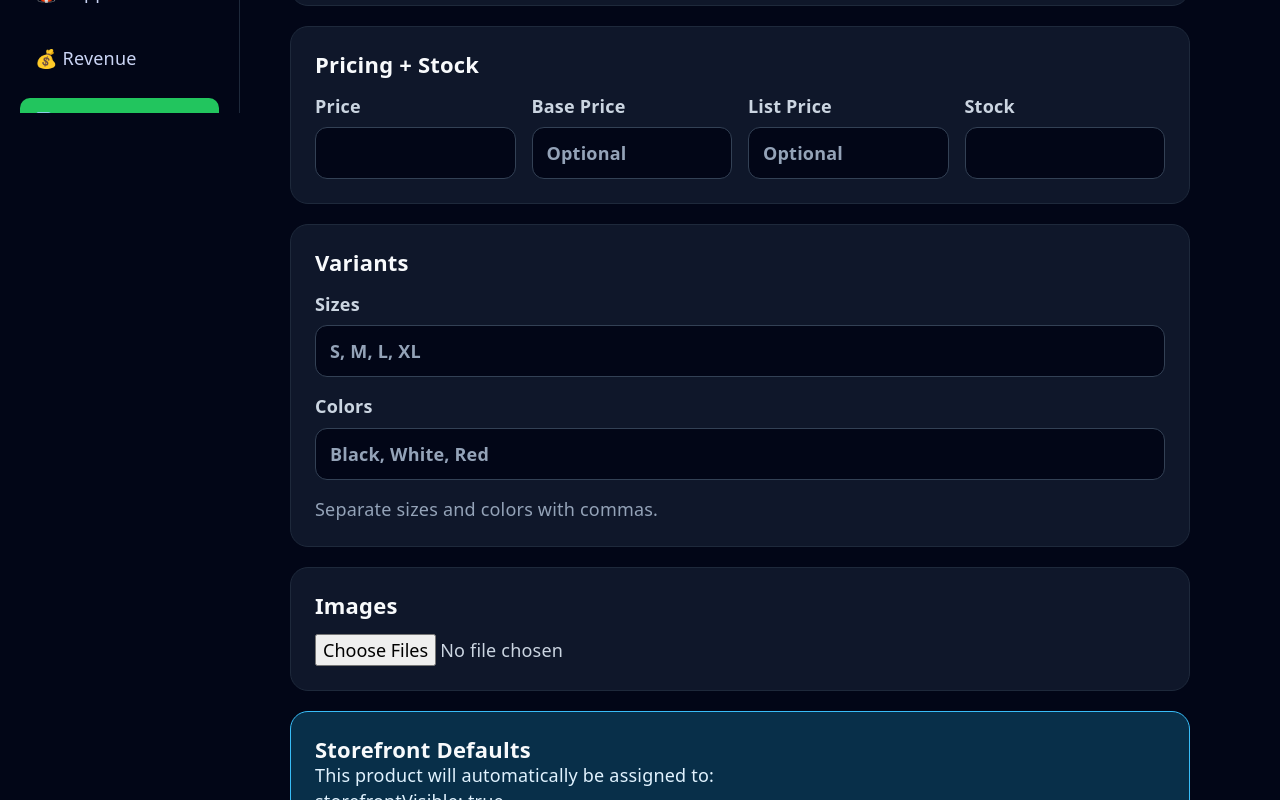
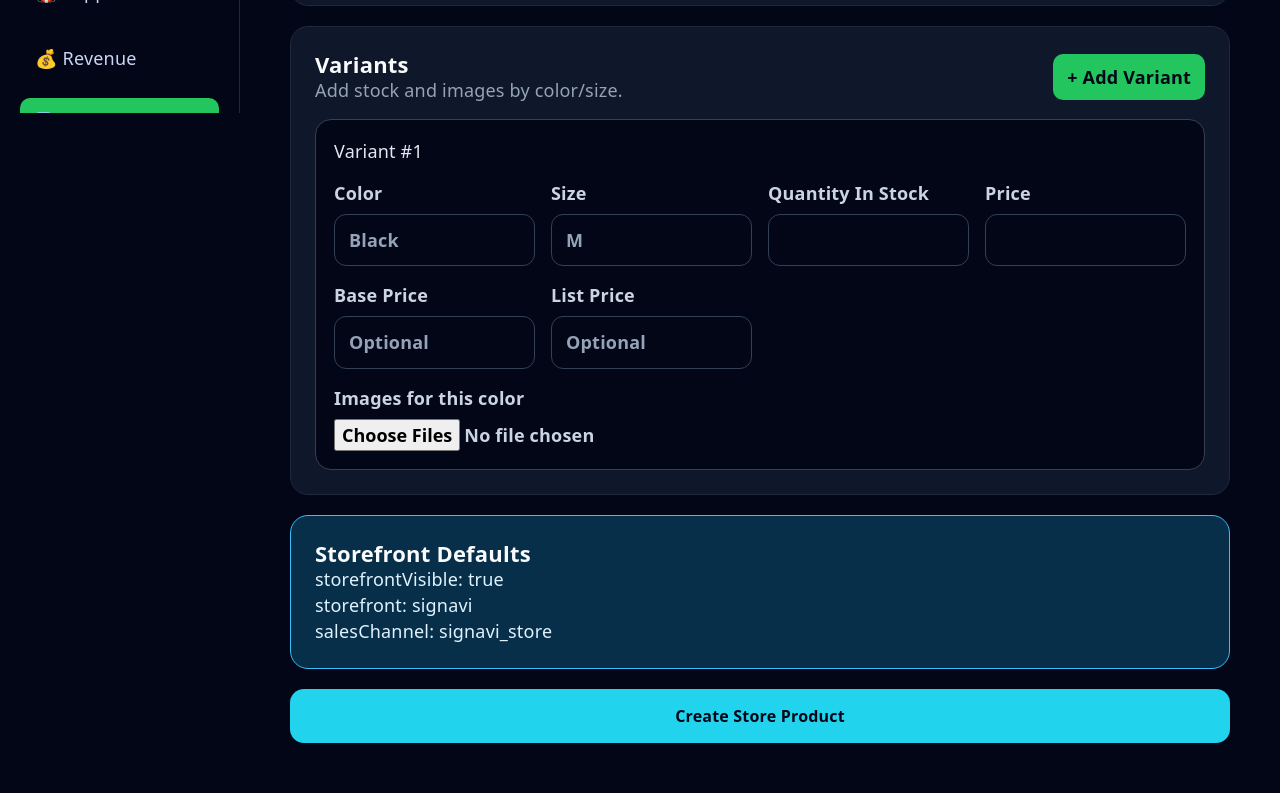
Before and after one commit to outlandi-co/signavi-studio, a React (Vite) app: page /admin/signavi-store/create in a window 1280 px wide. Shown: the part 760-1560 px from the top of the page. Built offline with nearby package versions, Linux system fonts and the light colour scheme; no server answers; sample sign-in values are in the browser's storage.

Commit message:
Add advanced storefront variant inventory system

```diff
--- a/src/pages/admin/signavi-store/CreateStoreProduct.jsx
+++ b/src/pages/admin/signavi-store/CreateStoreProduct.jsx
@@ -1,6 +1,16 @@
 import { useState } from "react"
 import { useNavigate } from "react-router-dom"
 import api from "../../../services/api"
+
+const blankVariant = {
+  color: "",
+  size: "",
+  stock: "",
+  price: "",
+  basePrice: "",
+  listPrice: "",
+  images: []
+}
 
 export default function CreateStoreProduct() {
   const navigate = useNavigate()
@@ -9,16 +19,13 @@ export default function CreateStoreProduct() {
     name: "",
     description: "",
     category: "",
-    price: "",
-    basePrice: "",
-    listPrice: "",
-    stock: "",
-    productType: "physical",
-    sizes: "",
-    colors: ""
+    productType: "physical"
   })
 
-  const [images, setImages] = useState([])
+  const [variants, setVariants] = useState([
+    { ...blankVariant }
+  ])
+
   const [saving, setSaving] = useState(false)
 
   const updateForm = (field, value) => {
@@ -28,8 +35,37 @@ export default function CreateStoreProduct() {
     }))
   }
 
-  const handleImages = (event) => {
-    setImages(Array.from(event.target.files || []))
+  const updateVariant = (index, field, value) => {
+    setVariants(prev =>
+      prev.map((variant, i) =>
+        i === index
+          ? { ...variant, [field]: value }
+          : variant
+      )
+    )
+  }
+
+  const updateVariantImages = (index, files) => {
+    setVariants(prev =>
+      prev.map((variant, i) =>
+        i === index
+          ? { ...variant, images: Array.from(files || []) }
+          : variant
+      )
+    )
+  }
+
+  const addVariant = () => {
+    setVariants(prev => [
+      ...prev,
+      { ...blankVariant }
+    ])
+  }
+
+  const removeVariant = (index) => {
+    setVariants(prev =>
+      prev.filter((_, i) => i !== index)
+    )
   }
 
   const createProduct = async (event) => {
@@ -38,78 +74,76 @@ export default function CreateStoreProduct() {
     try {
       setSaving(true)
 
+      const validVariants = variants.filter(variant =>
+        variant.color.trim() &&
+        variant.size.trim()
+      )
+
+      if (validVariants.length === 0) {
+        alert("Add at least one color/size variant.")
+        return
+      }
+
+      const firstVariant = validVariants[0]
+
+      const uniqueSizes = [
+        ...new Set(validVariants.map(variant => variant.size.trim()))
+      ]
+
+      const uniqueColors = [
+        ...new Map(
+          validVariants.map(variant => [
+            variant.color.trim(),
+            { name: variant.color.trim() }
+          ])
+        ).values()
+      ]
+
+      const totalStock = validVariants.reduce((sum, variant) => {
+        return sum + Number(variant.stock || 0)
+      }, 0)
+
       const formData = new FormData()
 
       formData.append("name", form.name)
       formData.append("description", form.description)
       formData.append("category", form.category)
-
       formData.append("productType", form.productType)
 
-      formData.append("price", form.price)
-      formData.append("basePrice", form.basePrice || form.price)
-      formData.append("listPrice", form.listPrice || form.price)
+      formData.append("price", firstVariant.price || 0)
+      formData.append("basePrice", firstVariant.basePrice || firstVariant.price || 0)
+      formData.append("listPrice", firstVariant.listPrice || firstVariant.price || 0)
 
-      formData.append("stock", form.stock)
-      formData.append("quantity", form.stock)
+      formData.append("stock", totalStock)
+      formData.append("quantity", totalStock)
 
       formData.append("storefrontVisible", "true")
       formData.append("storefront", "signavi")
       formData.append("salesChannel", "signavi_store")
       formData.append("active", "true")
 
-      const sizes = form.sizes
-        .split(",")
-        .map(size => size.trim())
-        .filter(Boolean)
+      formData.append("sizes", JSON.stringify(uniqueSizes))
+      formData.append("colors", JSON.stringify(uniqueColors))
 
-      const colors = form.colors
-        .split(",")
-        .map(color => ({
-          name: color.trim()
+      const cleanVariants = validVariants.map(variant => ({
+        color: variant.color.trim(),
+        size: variant.size.trim(),
+        stock: Number(variant.stock || 0),
+        quantity: Number(variant.stock || 0),
+        price: Number(variant.price || firstVariant.price || 0),
+        basePrice: Number(variant.basePrice || variant.price || firstVariant.price || 0),
+        listPrice: Number(variant.listPrice || variant.price || firstVariant.price || 0)
       }))
-        .filter(color => color.name)
 
-      formData.append(
-        "sizes",
-        JSON.stringify(sizes.length ? sizes : ["One Size"])
-      )
+      formData.append("variants", JSON.stringify(cleanVariants))
 
-      formData.append(
-        "colors",
-        JSON.stringify(colors.length ? colors : [{ name: "Default" }])
-      )
+      validVariants.forEach(variant => {
+        variant.images.forEach(file => {
+          formData.append("images", file)
 
-      const variants = []
-
-      const finalSizes = sizes.length ? sizes : ["One Size"]
-      const finalColors = colors.length ? colors : [{ name: "Default" }]
-
-      finalColors.forEach(color => {
-        finalSizes.forEach(size => {
-          variants.push({
-            color: color.name,
-            size,
-            stock: Number(form.stock || 0),
-            quantity: Number(form.stock || 0),
-            price: Number(form.price || 0),
-            basePrice: Number(form.basePrice || form.price || 0),
-            listPrice: Number(form.listPrice || form.price || 0)
+          // Backend currently maps uploaded images by color.
+          formData.append("imageColors", variant.color.trim())
         })
-        })
-      })
-
-      formData.append(
-        "variants",
-        JSON.stringify(variants)
-      )
-
-      images.forEach(file => {
-        formData.append("images", file)
-        formData.append(
-          "imageColors",
-          colors[0]?.name || "Default"
-        )
       })
 
       await api.post(
@@ -143,7 +177,7 @@ export default function CreateStoreProduct() {
         <div>
           <h1 style={title}>➕ Create Store Product</h1>
           <p style={subtitle}>
-            Create products specifically for signavi.store
+            Add products for signavi.store with stock per size/color.
           </p>
         </div>
 
@@ -152,7 +186,7 @@ export default function CreateStoreProduct() {
           onClick={() => navigate("/admin/signavi-store/products")}
           style={backButton}
         >
-          ← Back to Store Products
+          ← Back
         </button>
       </div>
 
@@ -207,9 +241,82 @@ export default function CreateStoreProduct() {
         </section>
 
         <section style={section}>
-          <h2 style={sectionTitle}>Pricing + Stock</h2>
+          <div style={variantHeader}>
+            <div>
+              <h2 style={sectionTitle}>Variants</h2>
+              <p style={helper}>
+                Add stock and images by color/size.
+              </p>
+            </div>
+
+            <button
+              type="button"
+              onClick={addVariant}
+              style={smallButton}
+            >
+              + Add Variant
+            </button>
+          </div>
+
+          {variants.map((variant, index) => (
+            <div key={index} style={variantBox}>
+              <div style={variantTop}>
+                <h3 style={variantTitle}>
+                  Variant #{index + 1}
+                </h3>
+
+                {variants.length > 1 && (
+                  <button
+                    type="button"
+                    onClick={() => removeVariant(index)}
+                    style={dangerSmallButton}
+                  >
+                    Remove
+                  </button>
+                )}
+              </div>
 
               <div style={grid2}>
+                <label style={label}>
+                  Color
+                  <input
+                    required
+                    value={variant.color}
+                    onChange={event =>
+                      updateVariant(index, "color", event.target.value)
+                    }
+                    style={input}
+                    placeholder="Black"
+                  />
+                </label>
+
+                <label style={label}>
+                  Size
+                  <input
+                    required
+                    value={variant.size}
+                    onChange={event =>
+                      updateVariant(index, "size", event.target.value)
+                    }
+                    style={input}
+                    placeholder="M"
+                  />
+                </label>
+
+                <label style={label}>
+                  Quantity In Stock
+                  <input
+                    required
+                    type="number"
+                    min="0"
+                    value={variant.stock}
+                    onChange={event =>
+                      updateVariant(index, "stock", event.target.value)
+                    }
+                    style={input}
+                  />
+                </label>
+
                 <label style={label}>
                   Price
                   <input
@@ -217,8 +324,10 @@ export default function CreateStoreProduct() {
                     type="number"
                     min="0"
                     step="0.01"
-                value={form.price}
-                onChange={event => updateForm("price", event.target.value)}
+                    value={variant.price}
+                    onChange={event =>
+                      updateVariant(index, "price", event.target.value)
+                    }
                     style={input}
                   />
                 </label>
@@ -229,8 +338,10 @@ export default function CreateStoreProduct() {
                     type="number"
                     min="0"
                     step="0.01"
-                value={form.basePrice}
-                onChange={event => updateForm("basePrice", event.target.value)}
+                    value={variant.basePrice}
+                    onChange={event =>
+                      updateVariant(index, "basePrice", event.target.value)
+                    }
                     style={input}
                     placeholder="Optional"
                   />
@@ -242,79 +353,40 @@ export default function CreateStoreProduct() {
                     type="number"
                     min="0"
                     step="0.01"
-                value={form.listPrice}
-                onChange={event => updateForm("listPrice", event.target.value)}
+                    value={variant.listPrice}
+                    onChange={event =>
+                      updateVariant(index, "listPrice", event.target.value)
+                    }
                     style={input}
                     placeholder="Optional"
                   />
                 </label>
+              </div>
 
               <label style={label}>
-              Stock
-              <input
-                required
-                type="number"
-                min="0"
-                value={form.stock}
-                onChange={event => updateForm("stock", event.target.value)}
-                style={input}
-              />
-            </label>
-          </div>
-        </section>
-
-        <section style={section}>
-          <h2 style={sectionTitle}>Variants</h2>
-
-          <label style={label}>
-            Sizes
-            <input
-              value={form.sizes}
-              onChange={event => updateForm("sizes", event.target.value)}
-              style={input}
-              placeholder="S, M, L, XL"
-            />
-          </label>
-
-          <label style={label}>
-            Colors
-            <input
-              value={form.colors}
-              onChange={event => updateForm("colors", event.target.value)}
-              style={input}
-              placeholder="Black, White, Red"
-            />
-          </label>
-
-          <p style={helper}>
-            Separate sizes and colors with commas.
-          </p>
-        </section>
-
-        <section style={section}>
-          <h2 style={sectionTitle}>Images</h2>
-
+                Images for this color
                 <input
                   type="file"
                   multiple
                   accept="image/*"
-            onChange={handleImages}
+                  onChange={event =>
+                    updateVariantImages(index, event.target.files)
+                  }
                   style={fileInput}
                 />
+              </label>
 
-          {images.length > 0 && (
+              {variant.images.length > 0 && (
                 <p style={helper}>
-              {images.length} image(s) selected
+                  {variant.images.length} image(s) selected for {variant.color || "this variant"}
                 </p>
               )}
+            </div>
+          ))}
         </section>
 
         <section style={lockedBox}>
           <h2 style={sectionTitle}>Storefront Defaults</h2>
-
-          <p>
-            This product will automatically be assigned to:
-          </p>
 
           <ul>
             <li>storefrontVisible: true</li>
@@ -364,7 +436,7 @@ const subtitle = {
 const formStyle = {
   display: "grid",
   gap: 20,
-  maxWidth: 900
+  maxWidth: 1000
 }
 
 const section = {
@@ -446,3 +518,50 @@ const backButton = {
   fontWeight: "bold",
   cursor: "pointer"
 }
+
+const variantHeader = {
+  display: "flex",
+  justifyContent: "space-between",
+  alignItems: "center",
+  gap: 16
+}
+
+const variantBox = {
+  background: "#020617",
+  border: "1px solid #334155",
+  borderRadius: 16,
+  padding: 18,
+  display: "grid",
+  gap: 16
+}
+
+const variantTop = {
+  display: "flex",
+  justifyContent: "space-between",
+  alignItems: "center"
+}
+
+const variantTitle = {
+  margin: 0,
+  color: "#e2e8f0"
+}
+
+const smallButton = {
+  background: "#22c55e",
+  color: "#020617",
+  border: "none",
+  padding: "10px 14px",
+  borderRadius: 10,
+  fontWeight: "bold",
+  cursor: "pointer"
+}
+
+const dangerSmallButton = {
+  background: "#ef4444",
+  color: "white",
+  border: "none",
+  padding: "8px 12px",
+  borderRadius: 10,
+  fontWeight: "bold",
+  cursor: "pointer"
+}
```
Also changed, not shown: src/pages/admin/signavi-store/StoreProducts.jsx (+5 -5 lines). Lines whose indentation alone changed are shown as unchanged.
